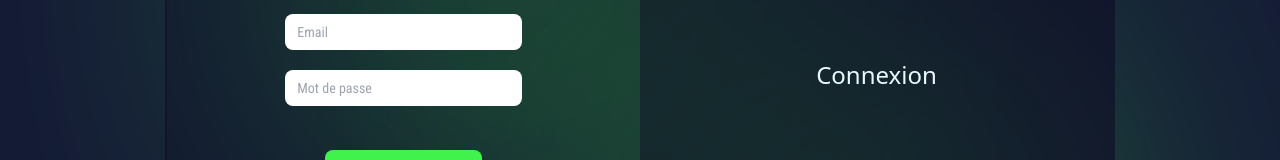
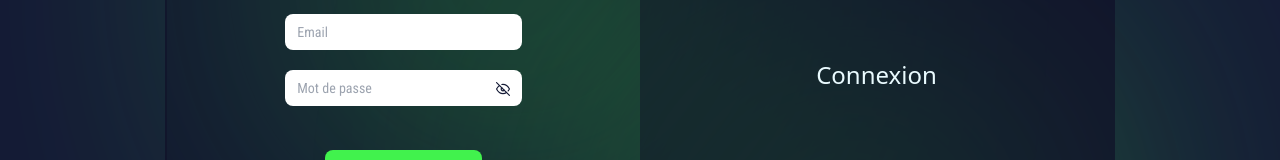
Before and after one commit to WildCodeSchool-2024-09/JS-RemoteFR-Vendangeurs-P3-WildCom, a React (Vite) app in the folder client/: page / in a window 1280 px wide. Shown: the part 300-460 px from the top of the page. Built offline with nearby package versions, Linux system fonts and the light colour scheme.

Commit message:
[REFACTOR]: change style ui

```diff
--- a/client/src/components/LoginForm.tsx
+++ b/client/src/components/LoginForm.tsx
@@ -1,5 +1,6 @@
 import axios from "axios";
 import { useState } from "react";
+import { FiEye, FiEyeOff } from "react-icons/fi";
 import { useNavigate } from "react-router-dom";
 import { toast } from "react-toastify";
 import { useAuth } from "../contexts/AuthContext";
@@ -12,6 +13,8 @@ export const LoginForm = () => {
   const { setUser } = useAuth();
 
   const navigate = useNavigate();
+
+  const [showPassword, setShowPassword] = useState(false);
 
   const handleInputsChange = (event: React.ChangeEvent<HTMLInputElement>) => {
     const { name, value } = event.target;
@@ -76,16 +79,26 @@ export const LoginForm = () => {
           onChange={handleInputsChange}
         />
 
+        <div className="relative self-center w-2/3 lg:w-1/2">
           <input
-          type="password"
+            type={`${showPassword ? "text" : "password"}`}
             name="password"
             autoComplete="current-password"
             id="password"
             placeholder="Mot de passe"
-          className="self-center w-2/3 px-3 py-2 rounded-lg lg:w-1/2 "
+            className="w-full px-3 py-2 rounded-lg"
             value={login.password}
             onChange={handleInputsChange}
           />
+
+          <button
+            type="button"
+            onClick={() => setShowPassword(!showPassword)}
+            className="absolute p-2 right-1 top-1 focus:outline-none text-text-secondary"
+          >
+            {showPassword ? <FiEye /> : <FiEyeOff />}
+          </button>
+        </div>
 
         <button
           type="submit"
--- a/client/src/components/RegisterForm.tsx
+++ b/client/src/components/RegisterForm.tsx
@@ -1,5 +1,6 @@
 import axios from "axios";
 import { useState } from "react";
+import { FiEye, FiEyeOff } from "react-icons/fi";
 import { toast } from "react-toastify";
 
 type RegisterFormProps = {
@@ -7,6 +8,7 @@ type RegisterFormProps = {
 };
 
 export const RegisterForm = ({ setIsRegister }: RegisterFormProps) => {
+  const [showPassword, setShowPassword] = useState(false);
   const [register, setRegister] = useState({
     firstName: "",
     lastName: "",
@@ -93,16 +95,25 @@ export const RegisterForm = ({ setIsRegister }: RegisterFormProps) => {
           className="self-center w-2/3 px-3 py-2 rounded-lg lg:w-1/2"
         />
 
+        <div className="relative self-center w-2/3 lg:w-1/2">
           <input
-          type="password"
+            type={`${showPassword ? "text" : "password"}`}
             name="password"
             id="password"
             autoComplete="new-password"
             value={register.password}
             onChange={handleInputsChange}
             placeholder="Mot de passe"
-          className="self-center w-2/3 px-3 py-2 rounded-lg lg:w-1/2"
+            className="w-full px-3 py-2 rounded-lg "
           />
+          <button
+            type="button"
+            onClick={() => setShowPassword(!showPassword)}
+            className="absolute p-2 right-1 top-1 focus:outline-none text-text-secondary"
+          >
+            {showPassword ? <FiEye /> : <FiEyeOff />}
+          </button>
+        </div>
 
         <button
           type="submit"
```
Also changed, not shown: 1 other file (tests, documents, lock files or other folders). Lines whose indentation alone changed are shown as unchanged.
